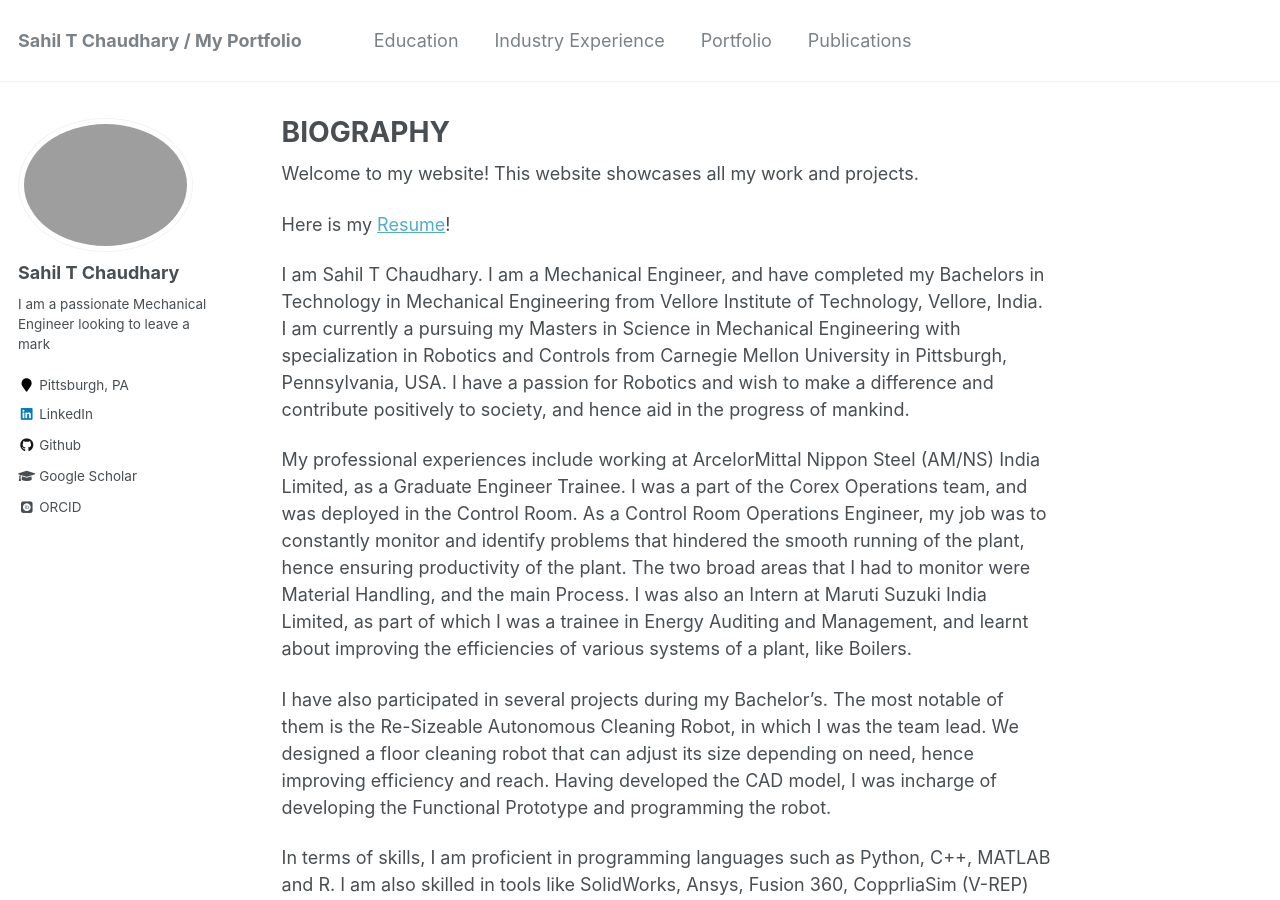
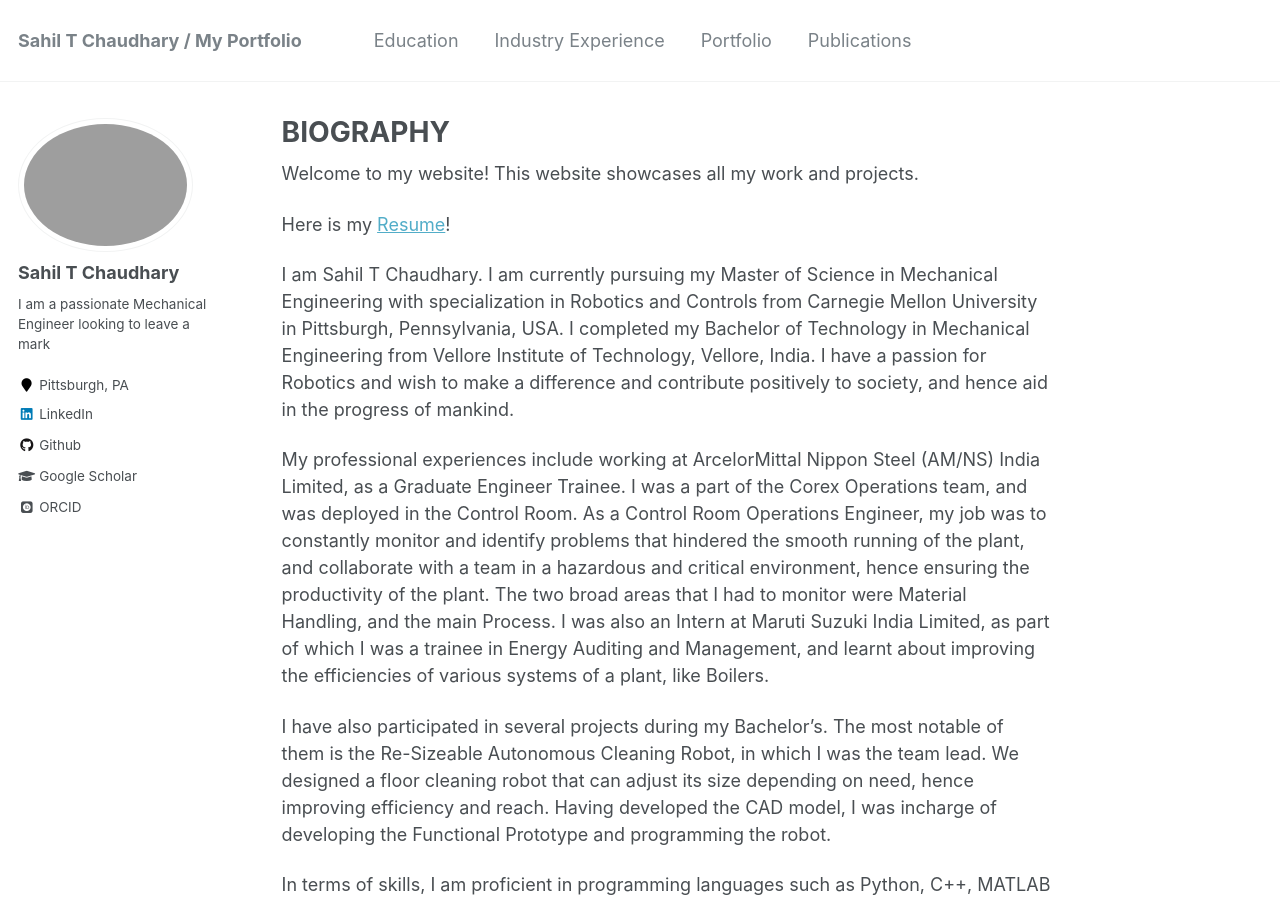
Before and after one commit to SahilTChaudhary/sahiltchaudhary.github.io, a Jekyll site: the page built from _pages/about.md, in a window 1280 px wide and 900 px high. Built offline with Jekyll 4.4.1, drawn with Linux system fonts in a browser that asks for light colours; some web fonts are replaced.

Commit message:
Modifications

```diff
--- a/_config.yml
+++ b/_config.yml
@@ -102,7 +102,7 @@ author:
   instagram        :
   impactstory      : #"https://profiles.impactstory.org/u/xxxx-xxxx-xxxx-xxxx"
   lastfm           :
-  linkedin         : "sahil-t-chaudhary-97315217b/"
+  linkedin         : "sahiltc/"
   orcid            : "https://orcid.org/0000-0001-8514-6356"
   pinterest        :
   soundcloud       :
--- a/_pages/about.md
+++ b/_pages/about.md
@@ -12,9 +12,9 @@ Welcome to my website! This website showcases all my work and projects.
 
 Here is my [Resume](http://sahiltchaudhary.github.io/files/Resume.pdf)!
 
-I am Sahil T Chaudhary. I am a Mechanical Engineer, and have completed my Bachelors in Technology in Mechanical Engineering from Vellore Institute of Technology, Vellore, India. I am currently a pursuing my Masters in Science in Mechanical Engineering with specialization in Robotics and Controls from Carnegie Mellon University in Pittsburgh, Pennsylvania, USA. I have a passion for Robotics and wish to make a difference and contribute positively to society, and hence aid in the progress of mankind.
+I am Sahil T Chaudhary. I am currently pursuing my Master of Science in Mechanical Engineering with specialization in Robotics and Controls from Carnegie Mellon University in Pittsburgh, Pennsylvania, USA. I completed my Bachelor of Technology in Mechanical Engineering from Vellore Institute of Technology, Vellore, India.  I have a passion for Robotics and wish to make a difference and contribute positively to society, and hence aid in the progress of mankind.
 
-My professional experiences include working at ArcelorMittal Nippon Steel (AM/NS) India Limited, as a Graduate Engineer Trainee. I was a part of the Corex Operations team, and was deployed in the Control Room. As a Control Room Operations Engineer, my job was to constantly monitor and identify problems that hindered the smooth running of the plant, hence ensuring productivity of the plant. The two broad areas that I had to monitor were Material Handling, and the main Process. I was also an Intern at Maruti Suzuki India Limited, as part of which I was a trainee in Energy Auditing and Management, and learnt about improving the efficiencies of various systems of a plant, like Boilers.
+My professional experiences include working at ArcelorMittal Nippon Steel (AM/NS) India Limited, as a Graduate Engineer Trainee. I was a part of the Corex Operations team, and was deployed in the Control Room. As a Control Room Operations Engineer, my job was to constantly monitor and identify problems that hindered the smooth running of the plant, and collaborate with a team in a hazardous and critical environment, hence ensuring the productivity of the plant. The two broad areas that I had to monitor were Material Handling, and the main Process. I was also an Intern at Maruti Suzuki India Limited, as part of which I was a trainee in Energy Auditing and Management, and learnt about improving the efficiencies of various systems of a plant, like Boilers.
 
 I have also participated in several projects during my Bachelor's. The most notable of them is the Re-Sizeable Autonomous Cleaning Robot, in which I was the team lead. We designed a floor cleaning robot that can adjust its size depending on need, hence improving efficiency and reach. Having developed the CAD model, I was incharge of developing the Functional Prototype and programming the robot.
 
```
Also changed, not shown: 1 other file.
